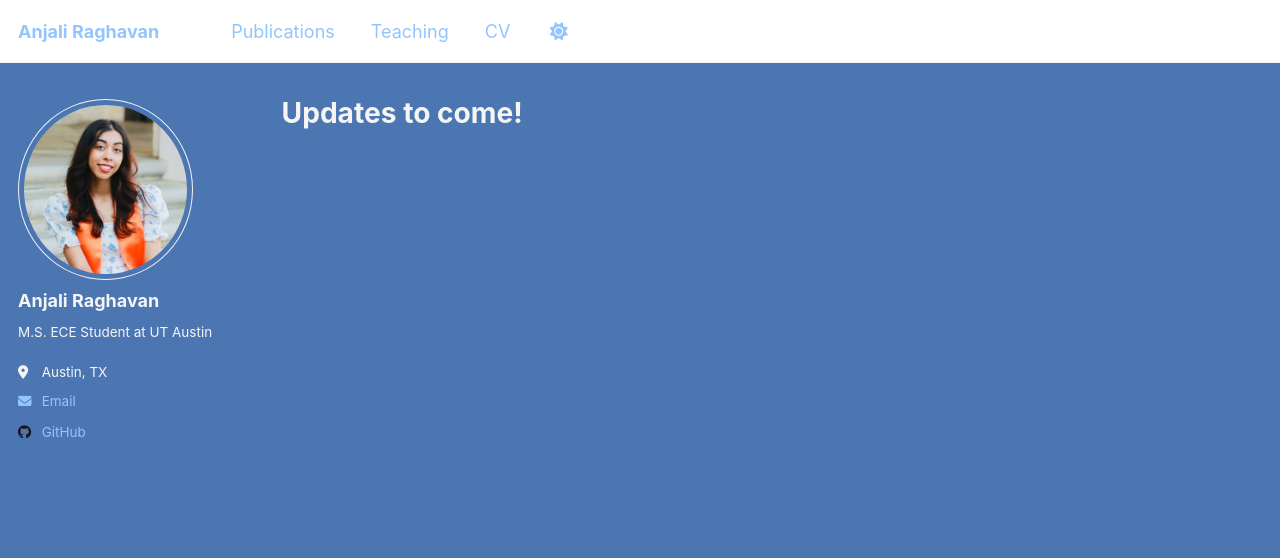
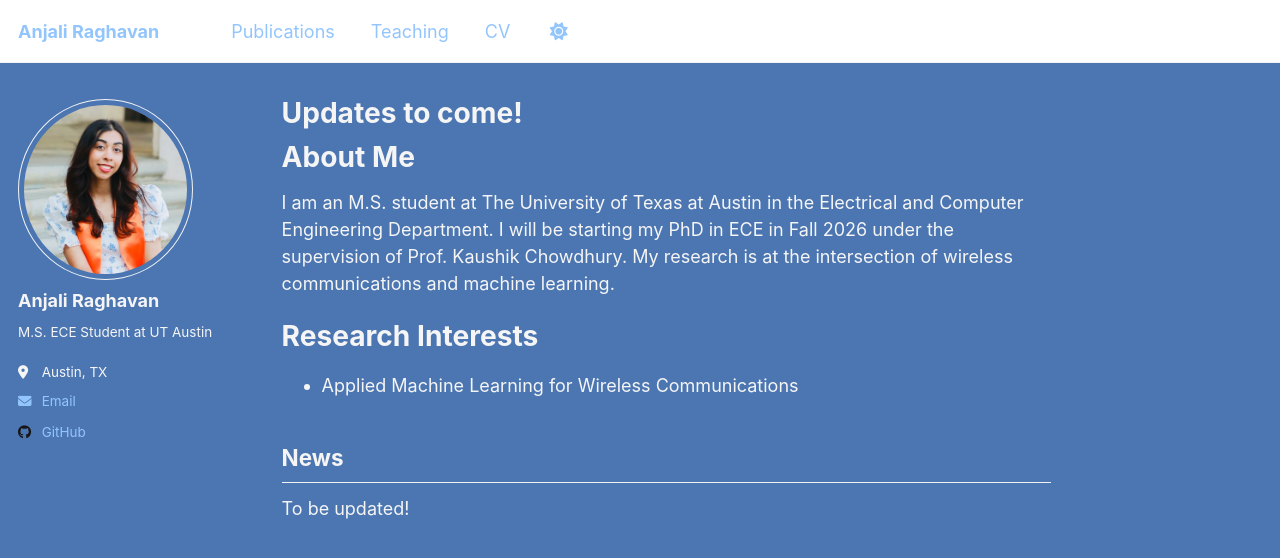
Before and after one commit to anjalir101/anjalir101.github.io, a Jekyll site: the page built from _pages/about.md, in a window 1280 px wide. Shown: the top 558 px of the page. Built offline with Jekyll 4.4.1, drawn with Linux system fonts in a browser that asks for light colours.

Commit message:
Update about.md

```diff
--- a/_pages/about.md
+++ b/_pages/about.md
@@ -6,3 +6,14 @@ redirect_from:
   - /about/
   - /about.html
 ---
+About Me
+======
+I am an M.S. student at The University of Texas at Austin in the Electrical and Computer Engineering Department. I will be starting my PhD in ECE in Fall 2026 under the supervision of Prof. Kaushik Chowdhury. My research is at the intersection of wireless communications and machine learning.
+
+Research Interests
+======
+- Applied Machine Learning for Wireless Communications
+
+News
+------
+To be updated!
```
